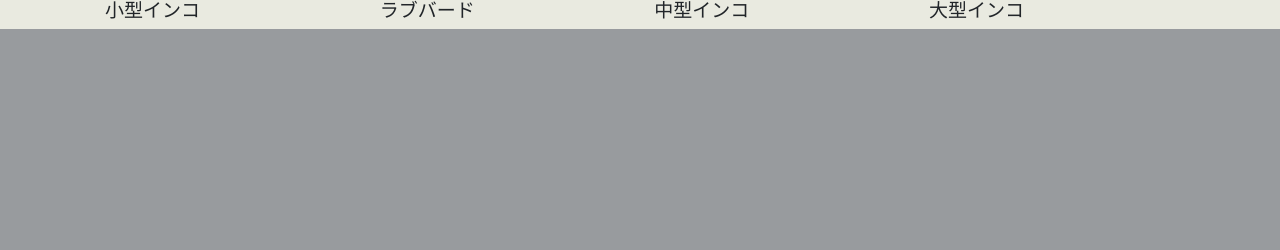
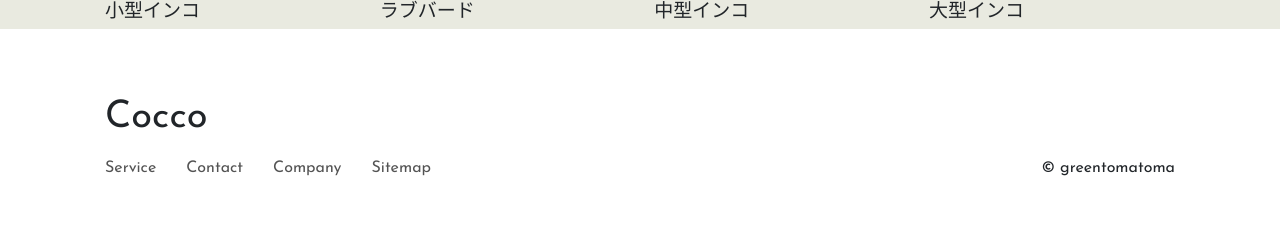
Before and after one commit to greentomatoma/ajax-photoLibrary, a PHP site: page / in a window 1280 px wide. Shown: the part 2552-2802 px from the top of the page. Before the commit the page ends 2581 px from the top, so only its background shows below. Run offline with PHP 8.4, Linux system fonts and the light colour scheme.

Commit message:
フッター作成

```diff
--- a/index.php
+++ b/index.php
@@ -121,6 +121,22 @@
             </section>
           </main>
         </div>
+        <footer class="footer">
+          <div class="logo">
+            <span class="logo">Cocco</span>
+          </div>
+          <nav class="footer__nav">
+            <ul class="footer__ul">
+              <li class="footer__li"><a href="#">Service</a></li>
+              <li class="footer__li"><a href="#">Contact</a></li>
+              <li class="footer__li"><a href="#">Company</a></li>
+              <li class="footer__li"><a href="#">Sitemap</a></li>
+            </ul>
+            <div class="footer__copyright">
+              &copy; greentomatoma
+            </div>
+          </nav>
+        </footer>
       </div>
     </div>
   </div>
--- a/public/css/breakpoints/_base.scss
+++ b/public/css/breakpoints/_base.scss
@@ -59,6 +59,17 @@ body {
   color: rgb(255, 145, 0);
 }
 
+.main-title {
+  @extend .font-lg;
+  font-weight: 600;
+  margin-bottom: 0;
+}
+
+.sub-title {
+  @extend .font-sm;
+  color: #535353;
+}
+
 
 .introduction {
     @extend .content-width;
@@ -113,6 +124,8 @@ body {
     }
 }
 
+
+
 // introductionの横棒のアニメーション
 @keyframes kf-border-anime {
   0%,
@@ -151,16 +164,7 @@ body {
     }
 }
 
-.main-title {
-  @extend .font-lg;
-  font-weight: 600;
-  margin-bottom: 0;
-}
 
-.sub-title {
-  @extend .font-sm;
-  color: #535353;
-}
 
 
 .type {
@@ -207,3 +211,38 @@ body {
     }
 
 }
+
+
+.logo {
+  font-size: 38px;
+  text-align: center;
+}
+
+.footer {
+  padding: 60px 0;
+  @extend .content-width;
+
+    &__nav {
+      @extend .flex;
+      justify-content: space-between;
+      align-items: center;
+      text-align: center;
+    }
+
+    &__ul {
+      @extend .flex;
+      padding: 0;
+      margin: 0;
+      list-style: none;
+    }
+
+    &__li {
+      padding: 0;
+      margin: 10px;
+
+        & > a {
+          color: #535353;
+        }
+    }
+
+}
--- a/public/css/style.css
+++ b/public/css/style.css
@@ -159,13 +159,13 @@ body {
   padding-bottom: 80px !important;
 }
 
-.content-width, .introduction, .contents, .type__header, .type__container {
+.content-width, .introduction, .contents, .type__header, .type__container, .footer {
   width: 90%;
   margin: 0 auto;
   max-width: 1070px;
 }
 
-.flex, .introduction__inner, .contents__inner, .type__container {
+.flex, .introduction__inner, .contents__inner, .type__container, .footer__nav, .footer__ul {
   display: -webkit-box;
   display: -ms-flexbox;
   display: flex;
@@ -177,6 +177,15 @@ body {
 
 .orange {
   color: #ff9100;
+}
+
+.main-title {
+  font-weight: 600;
+  margin-bottom: 0;
+}
+
+.sub-title {
+  color: #535353;
 }
 
 .introduction__inner {
@@ -266,15 +275,6 @@ body {
   width: 100%;
 }
 
-.main-title {
-  font-weight: 600;
-  margin-bottom: 0;
-}
-
-.sub-title {
-  color: #535353;
-}
-
 .type__inner {
   position: relative;
 }
@@ -306,6 +306,40 @@ body {
      object-position: top;
   height: 100%;
   width: 100%;
+}
+
+.logo {
+  font-size: 38px;
+  text-align: center;
+}
+
+.footer {
+  padding: 60px 0;
+}
+
+.footer__nav {
+  -webkit-box-pack: justify;
+      -ms-flex-pack: justify;
+          justify-content: space-between;
+  -webkit-box-align: center;
+      -ms-flex-align: center;
+          align-items: center;
+  text-align: center;
+}
+
+.footer__ul {
+  padding: 0;
+  margin: 0;
+  list-style: none;
+}
+
+.footer__li {
+  padding: 0;
+  margin: 10px;
+}
+
+.footer__li > a {
+  color: #535353;
 }
 
 @media (min-width: 600px) {
@@ -366,6 +400,29 @@ body {
     -ms-flex-preferred-size: 47%;
         flex-basis: 47%;
   }
+  .logo {
+    text-align: left;
+  }
+  .footer__nav {
+    -webkit-box-orient: horizontal;
+    -webkit-box-direction: normal;
+        -ms-flex-direction: row;
+            flex-direction: row;
+    -ms-flex-wrap: wrap;
+        flex-wrap: wrap;
+  }
+  .footer__ul {
+    -webkit-box-orient: horizontal;
+    -webkit-box-direction: normal;
+        -ms-flex-direction: row;
+            flex-direction: row;
+    -ms-flex-wrap: wrap;
+        flex-wrap: wrap;
+  }
+  .footer__li {
+    margin-left: 0;
+    margin-right: 30px;
+  }
 }
 
 @media (min-width: 960px) {
```
